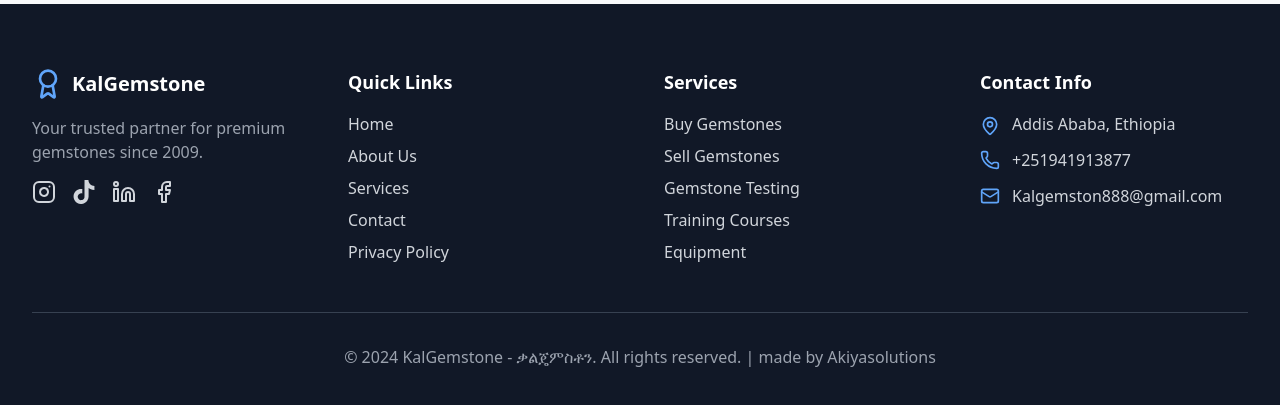
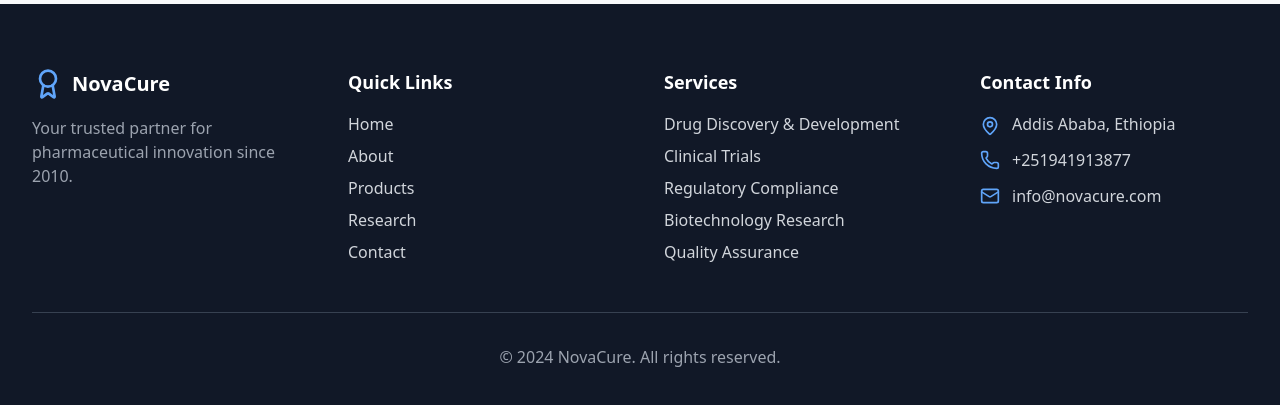
Before and after one commit to ephi1001/pharma-web, a React (Vite) app in the folder client/: page / in a window 1280 px wide. Shown: the part 3746-4151 px from the top of the page. Built offline with nearby package versions, Linux system fonts and the light colour scheme.

Commit message:
footer error fix

```diff
--- a/client/src/App.jsx
+++ b/client/src/App.jsx
@@ -2,6 +2,7 @@
 import Header from './components/Header';
 import Footer from './components/Footer';
 import Contact from './components/Contact';
+import About from './components/About';
 
 export default function App() {
   return (
--- a/client/src/components/About.jsx
+++ b/client/src/components/About.jsx
@@ -1,8 +1,10 @@
+ import { useState } from 'react';
 import { useLanguage } from '../contexts/LanguageContext';
-import { Trophy, Handshake, Sparkles } from 'lucide-react';
+import { Trophy, Handshake, Sparkles, Shield, Users, Lightbulb } from 'lucide-react';
 
 export default function About() {
   const { language } = useLanguage();
+  const [expandedCard, setExpandedCard] = useState(null);
 
   const content = {
     en: {
@@ -17,6 +19,23 @@
       vision: {
         title: 'Our Vision',
         text: 'To be the global leader in pharmaceutical innovation, providing accessible, effective, and sustainable healthcare solutions that improve lives worldwide.'
+      },
+      whyChooseUs: {
+        title: 'Why Choose Us?',
+        items: [
+          {
+            title: 'Quality & Safety',
+            description: 'Ensuring the highest standards of quality, safety, and regulatory compliance in every product we deliver.'
+          },
+          {
+            title: 'Trusted Expertise',
+            description: 'Backed by experienced professionals dedicated to reliability, transparency, and patient well-being.'
+          },
+          {
+            title: 'Innovation & Research',
+            description: 'Driven by continuous research, advanced technology, and innovative solutions in pharmaceutical science.'
+          }
+        ]
       },
       story: {
         title: 'Our Story',
@@ -37,7 +56,7 @@
         ]
       },
       values: {
-        title: 'Why Choose Us?',
+        title: 'Our Values',
         items: [
           {
             title: 'Excellence',
@@ -242,18 +261,47 @@
           </div>
 
           {/* Why Choose Us Section */}
-          <div className="bg-gray-50 rounded-3xl shadow-lg p-10 mb-20">
-            <h2 className="text-3xl md:text-4xl font-bold mb-10 text-center text-blue-900">{t.whyChooseUs.title}</h2>
-            <div className="grid grid-cols-1 md:grid-cols-2 lg:grid-cols-4 gap-8">
-              {t.whyChooseUs.items.map((item, index) => (
-                <div key={index} className="bg-white p-6 rounded-lg shadow-md hover:shadow-lg transition-shadow duration-300">
-                  <div className="w-12 h-12 bg-blue-600 rounded-lg flex items-center justify-center mb-4">
-                    <span className="text-2xl text-white">{index + 1}</span>
-                  </div>
-                  <h3 className="text-xl font-semibold text-blue-900 mb-3">{item.title}</h3>
-                  <p className="text-gray-600 leading-relaxed">{item.description}</p>
-                </div>
-              ))}
+          <div className="py-16 bg-gradient-to-br from-slate-50 via-blue-50 to-slate-50">
+            <div className="container mx-auto px-4">
+              <h2 className="text-3xl md:text-4xl font-bold mb-12 text-center text-blue-900">{t.whyChooseUs.title}</h2>
+              <div className="grid grid-cols-1 md:grid-cols-3 gap-8 max-w-6xl mx-auto">
+                {t.whyChooseUs.items.map((item, index) => {
+                  const icons = [<Shield size={32} />, <Users size={32} />, <Lightbulb size={32} />];
+                  const gradients = [
+                    'from-blue-500 to-cyan-400',
+                    'from-teal-500 to-green-400',
+                    'from-purple-500 to-blue-400'
+                  ];
+                  const isExpanded = expandedCard === index;
+
+                  return (
+                    <div
+                      key={index}
+                      onClick={() => setExpandedCard(isExpanded ? null : index)}
+                      className={`bg-white/70 backdrop-blur-sm rounded-2xl shadow-lg hover:shadow-xl transition-all duration-300 cursor-pointer hover:transform hover:scale-105 border border-white/20 ${
+                        isExpanded ? 'ring-2 ring-blue-500' : ''
+                      }`}
+                    >
+                      <div className="p-8">
+                        <div className={`w-16 h-16 bg-gradient-to-br ${gradients[index]} rounded-2xl flex items-center justify-center text-white mb-6 mx-auto shadow-lg`}>
+                          {icons[index]}
+                        </div>
+                        <h3 className={`mb-4 text-center transition-all duration-300 text-xl ${isExpanded ? 'text-blue-900 font-black' : 'text-gray-600 font-bold'}`}>{item.title}</h3>
+                        <p className={`text-gray-600 leading-relaxed text-center transition-all duration-300 ${
+                          isExpanded ? 'line-clamp-none' : 'line-clamp-3'
+                        }`}>
+                          {item.description}
+                        </p>
+                        <div className="text-center mt-4">
+                          <span className="text-blue-600 font-medium text-sm">
+                            {isExpanded ? 'Click to collapse' : 'Click to expand'}
+                          </span>
+                        </div>
+                      </div>
+                    </div>
+                  );
+                })}
+              </div>
             </div>
           </div>
 
--- a/client/src/components/Footer.jsx
+++ b/client/src/components/Footer.jsx
@@ -8,48 +8,32 @@
           <div>
             <div className="flex items-center mb-4">
               <Award className="w-8 h-8 text-blue-400" />
-              <span className="ml-2 text-xl font-bold text-white">KalGemstone</span>
+              <span className="ml-2 text-xl font-bold text-white">NovaCure</span>
             </div>
             <p className="text-gray-400 mb-4">
-              Your trusted partner for premium gemstones since 2009.
+              Your trusted partner for pharmaceutical innovation since 2010.
             </p>
-            <div className="flex space-x-4">
-              <a href="https://www.instagram.com/eseyael_11" target="_blank" rel="noopener noreferrer" aria-label="Instagram">
-                <Instagram className="w-6 h-6 hover:text-pink-400 cursor-pointer transition" />
-              </a>
-              <a href="https://www.tiktok.com/@eseyael" target="_blank" rel="noopener noreferrer" aria-label="TikTok">
-                <svg className="w-6 h-6 hover:text-black cursor-pointer transition" viewBox="0 0 24 24" fill="currentColor">
-                  <path d="M12.525.02c1.31-.02 2.61-.01 3.91-.02.08 1.53.63 3.09 1.75 4.17 1.12 1.11 2.7 1.62 4.24 1.79v4.03c-1.44-.05-2.89-.35-4.2-.97-.57-.26-1.1-.59-1.62-.93-.01 2.92.01 5.84-.02 8.75-.08 1.4-.54 2.79-1.35 3.94-1.31 1.92-3.58 3.17-5.91 3.21-1.43.08-2.86-.31-4.08-1.03-2.02-1.19-3.44-3.37-3.65-5.71-.02-.5-.03-1-.01-1.49.18-1.9 1.12-3.72 2.58-4.96 1.66-1.44 3.98-2.13 6.15-1.72.02 1.48-.04 2.96-.04 4.44-.99-.32-2.15-.23-3.02.37-.63.41-1.11 1.04-1.36 1.75-.21.51-.15 1.07-.14 1.61.24 1.64 1.82 3.02 3.5 2.87 1.12-.01 2.19-.66 2.77-1.61.19-.33.4-.67.41-1.06.1-1.79.06-3.57.07-5.36.01-4.03-.01-8.05.02-12.07z"/>
-                </svg>
-              </a>
-              <a href="#" target="_blank" rel="noopener noreferrer" aria-label="LinkedIn">
-                <Linkedin className="w-6 h-6 hover:text-blue-500 cursor-pointer transition" />
-              </a>
-              <a href="#" target="_blank" rel="noopener noreferrer" aria-label="Facebook">
-                <Facebook className="w-6 h-6 hover:text-blue-400 cursor-pointer transition" />
-              </a>
-            </div>
           </div>
 
           <div>
             <h3 className="text-lg font-bold text-white mb-4">Quick Links</h3>
             <ul className="space-y-2">
-              <li><a href="#" className="hover:text-blue-400 transition">Home</a></li>
-              <li><a href="#" className="hover:text-blue-400 transition">About Us</a></li>
-              <li><a href="#" className="hover:text-blue-400 transition">Services</a></li>
-              <li><a href="#" className="hover:text-blue-400 transition">Contact</a></li>
-              <li><a href="#" className="hover:text-blue-400 transition">Privacy Policy</a></li>
+              <li><a href="#hero" className="hover:text-blue-400 transition">Home</a></li>
+              <li><a href="#about" className="hover:text-blue-400 transition">About</a></li>
+              <li><a href="#products" className="hover:text-blue-400 transition">Products</a></li>
+              <li><a href="#research" className="hover:text-blue-400 transition">Research</a></li>
+              <li><a href="#contact" className="hover:text-blue-400 transition">Contact</a></li>
             </ul>
           </div>
 
           <div>
             <h3 className="text-lg font-bold text-white mb-4">Services</h3>
             <ul className="space-y-2">
-              <li><a href="#" className="hover:text-blue-400 transition">Buy Gemstones</a></li>
-              <li><a href="#" className="hover:text-blue-400 transition">Sell Gemstones</a></li>
-              <li><a href="#" className="hover:text-blue-400 transition">Gemstone Testing</a></li>
-              <li><a href="#" className="hover:text-blue-400 transition">Training Courses</a></li>
-              <li><a href="#" className="hover:text-blue-400 transition">Equipment</a></li>
+              <li><a href="#" className="hover:text-blue-400 transition">Drug Discovery & Development</a></li>
+              <li><a href="#" className="hover:text-blue-400 transition">Clinical Trials</a></li>
+              <li><a href="#" className="hover:text-blue-400 transition">Regulatory Compliance</a></li>
+              <li><a href="#" className="hover:text-blue-400 transition">Biotechnology Research</a></li>
+              <li><a href="#" className="hover:text-blue-400 transition">Quality Assurance</a></li>
             </ul>
           </div>
 
@@ -66,7 +50,7 @@
               </div>
               <div className="flex items-center">
                 <Mail className="w-5 h-5 text-blue-400 mr-3 flex-shrink-0" />
-                <span>Kalgemston888@gmail.com</span>
+                <span>info@novacure.com</span>
               </div>
             </div>
           </div>
@@ -74,7 +58,7 @@
 
         <div className="border-t border-gray-700 pt-8 text-center">
           <p className="text-gray-400">
-            © 2024 KalGemstone - ቃልጄምስቶን. All rights reserved. | made by <a href="https://akiyasolutions.com" target="_blank" rel="noopener noreferrer" className="hover:text-blue-400 transition">Akiyasolutions</a>
+            © 2024 NovaCure. All rights reserved.
           </p>
         </div>
       </div>
```
